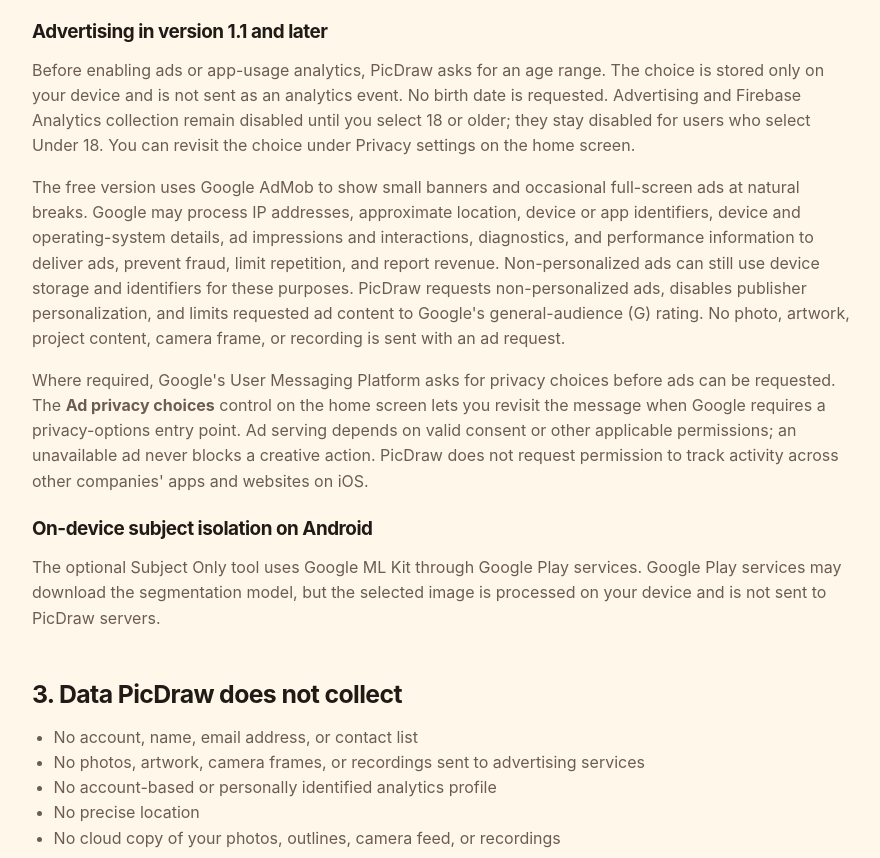
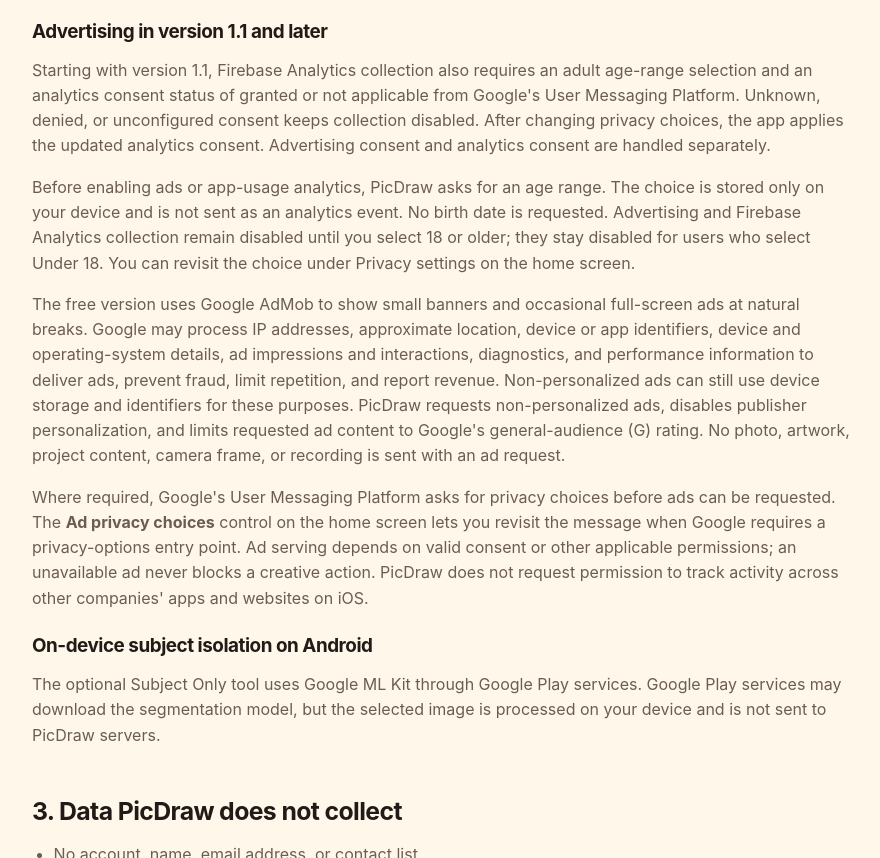
Before and after one commit to dpolokhalo-gif/picdraw-support, a plain HTML site: page privacy/index.html in a window 1280 px wide. Shown: the part 1786-2644 px from the top of the page, without its empty margins (198-1078 px from the left). Drawn offline with Linux system fonts and the light colour scheme.

Commit message:
Clarify adult analytics consent requirements for PicDraw 1.1

```diff
--- a/privacy/index.html
+++ b/privacy/index.html
@@ -55,6 +55,7 @@
       <p>Firebase automatically assigns an app-instance identifier and may process app, device and operating-system details, general location derived from an IP address, and StoreKit or Google Play purchase-event information such as product identifier and price. PicDraw does not set an account user ID or send names or email addresses in analytics events. Firebase advertising storage, advertising user-data consent, and ad-personalization signals are disabled by the app. Advertising-related SDK processing is described separately below.</p>
 
       <h3>Advertising in version 1.1 and later</h3>
+      <p>Starting with version 1.1, Firebase Analytics collection also requires an adult age-range selection and an analytics consent status of granted or not applicable from Google's User Messaging Platform. Unknown, denied, or unconfigured consent keeps collection disabled. After changing privacy choices, the app applies the updated analytics consent. Advertising consent and analytics consent are handled separately.</p>
       <p>Before enabling ads or app-usage analytics, PicDraw asks for an age range. The choice is stored only on your device and is not sent as an analytics event. No birth date is requested. Advertising and Firebase Analytics collection remain disabled until you select 18 or older; they stay disabled for users who select Under 18. You can revisit the choice under Privacy settings on the home screen.</p>
       <p>The free version uses Google AdMob to show small banners and occasional full-screen ads at natural breaks. Google may process IP addresses, approximate location, device or app identifiers, device and operating-system details, ad impressions and interactions, diagnostics, and performance information to deliver ads, prevent fraud, limit repetition, and report revenue. Non-personalized ads can still use device storage and identifiers for these purposes. PicDraw requests non-personalized ads, disables publisher personalization, and limits requested ad content to Google's general-audience (G) rating. No photo, artwork, project content, camera frame, or recording is sent with an ad request.</p>
       <p>Where required, Google's User Messaging Platform asks for privacy choices before ads can be requested. The <strong>Ad privacy choices</strong> control on the home screen lets you revisit the message when Google requires a privacy-options entry point. Ad serving depends on valid consent or other applicable permissions; an unavailable ad never blocks a creative action. PicDraw does not request permission to track activity across other companies' apps and websites on iOS.</p>
```
